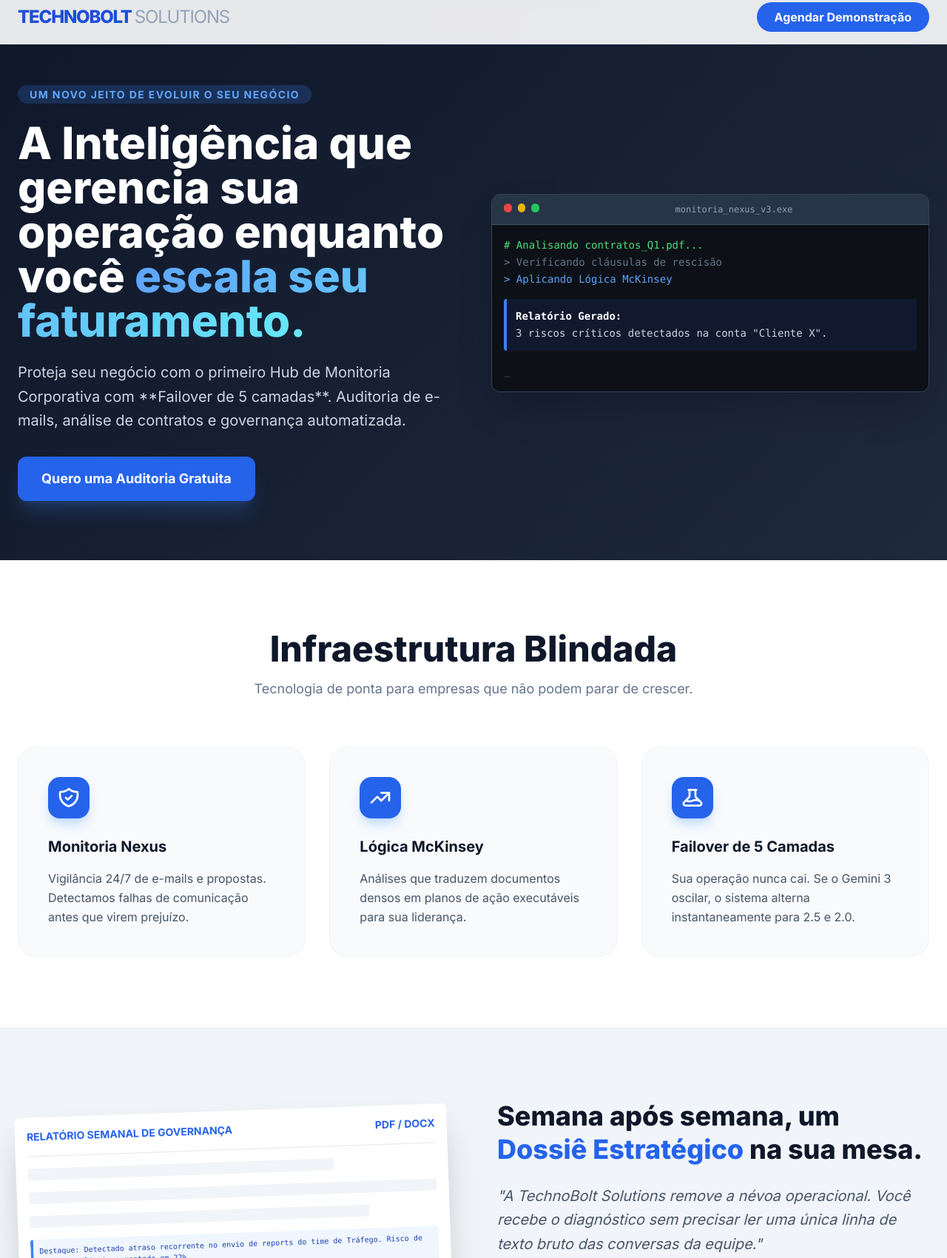
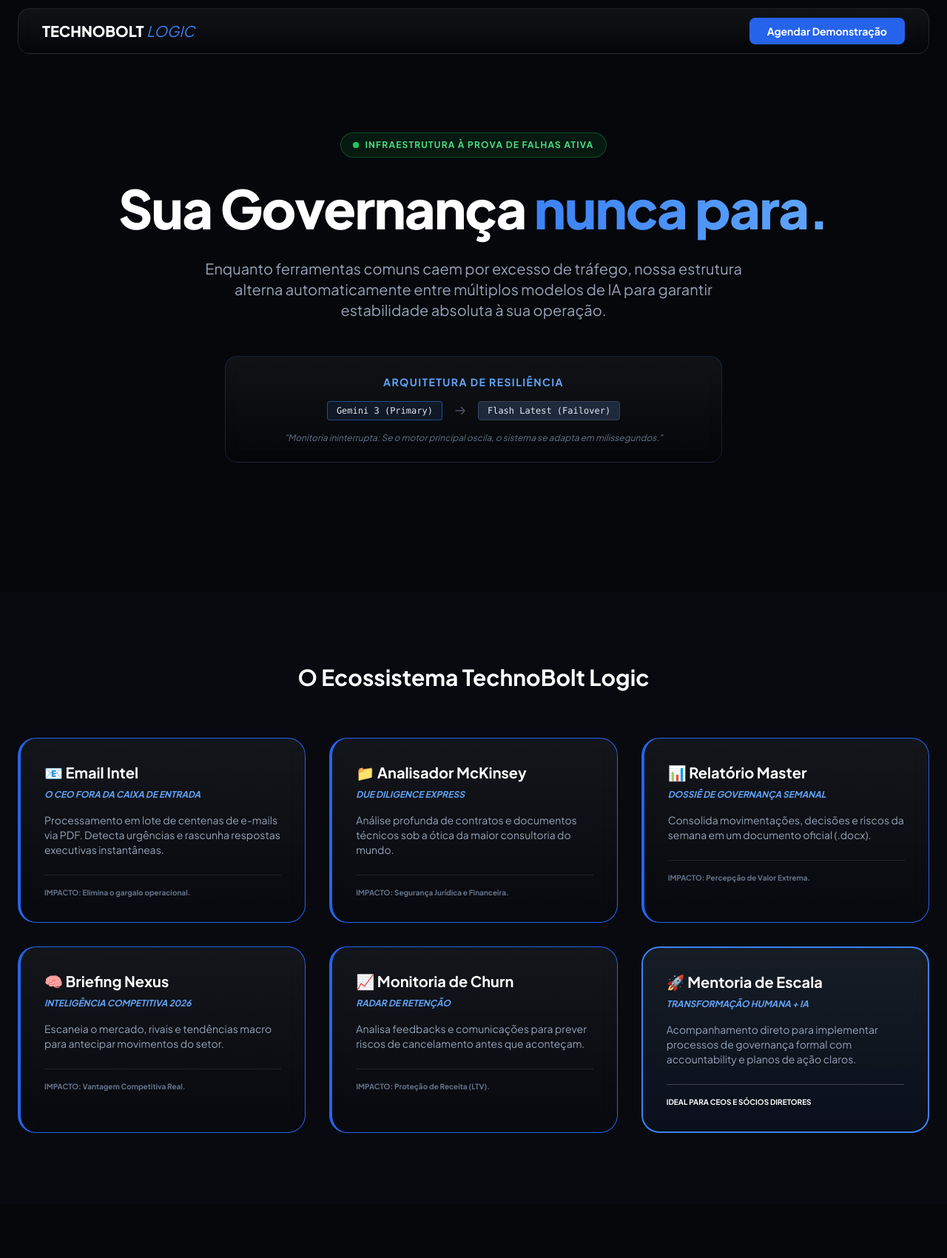
Before and after one commit to italoat/technobolt-lp, a plain HTML site: page index.html in a window 1280 px wide. Shown: the part 13-1713 px from the top of the page at 74% size. Drawn offline with nearby package versions, Linux system fonts and the light colour scheme.

Commit message:
Atualização completa

```diff
--- a/index.html
+++ b/index.html
@@ -3,172 +3,114 @@
 <head>
     <meta charset="UTF-8">
     <meta name="viewport" content="width=device-width, initial-scale=1.0">
-    <title>TechnoBolt Solutions | Governança e Monitoria</title>
+    <title>TechnoBolt Logic | Governança Ininterrupta & Modernização</title>
     <script src="https://cdn.tailwindcss.com"></script>
-    <link href="https://fonts.googleapis.com/css2?family=Inter:wght@400;600;700;800&display=swap" rel="stylesheet">
+    <link href="https://fonts.googleapis.com/css2?family=Plus+Jakarta+Sans:wght@400;600;700;800&display=swap" rel="stylesheet">
     <style>
-        body { font-family: 'Inter', sans-serif; }
-        .gradient-dark { background: linear-gradient(135deg, #0f172a 0%, #1e293b 100%); }
-        .glass { background: rgba(255, 255, 255, 0.03); backdrop-filter: blur(10px); border: 1px solid rgba(255, 255, 255, 0.1); }
-        .card-shadow { box-shadow: 0 20px 50px -12px rgba(0, 0, 0, 0.1); }
+        body { font-family: 'Plus Jakarta Sans', sans-serif; background-color: #05070a; color: #e2e8f0; }
+        .glass-card { background: linear-gradient(180deg, rgba(255, 255, 255, 0.05) 0%, rgba(255, 255, 255, 0) 100%); backdrop-filter: blur(12px); border: 1px solid rgba(255, 255, 255, 0.1); }
+        .failover-badge { background: linear-gradient(90deg, #22c55e, #3b82f6); }
+        .text-gradient { background: linear-gradient(90deg, #3b82f6, #60a5fa); -webkit-background-clip: text; -webkit-text-fill-color: transparent; }
     </style>
 </head>
-<body class="bg-slate-50 text-slate-900">
+<body>
 
-    <header class="fixed w-full bg-white/90 backdrop-blur-md z-50 border-b border-slate-200">
-        <div class="container mx-auto px-6 py-4 flex justify-between items-center">
-            <div class="text-2xl font-extrabold text-blue-700 tracking-tighter">
-                TECHNOBOLT <span class="text-slate-400 font-light">SOLUTIONS</span>
-            </div>
-            <a href="#agendar" class="hidden md:block bg-blue-600 hover:bg-blue-700 text-white px-6 py-2 rounded-full font-bold transition-all transform hover:scale-105">
-                Agendar Demonstração
-            </a>
+    <header class="fixed w-full z-50 p-6">
+        <div class="container mx-auto flex justify-between items-center glass-card rounded-2xl px-8 py-3">
+            <div class="text-xl font-extrabold text-white">TECHNOBOLT <span class="text-blue-500 font-light italic">LOGIC</span></div>
+            <a href="#agendar" class="bg-blue-600 hover:bg-blue-500 text-white px-6 py-2 rounded-lg font-bold text-sm transition-all">Agendar Demonstração</a>
         </div>
     </header>
 
-    <section class="pt-32 pb-20 gradient-dark text-white overflow-hidden">
-        <div class="container mx-auto px-6 flex flex-col lg:flex-row items-center gap-12">
-            <div class="lg:w-1/2 z-10">
-                <span class="bg-blue-500/20 text-blue-400 px-4 py-1 rounded-full text-sm font-bold uppercase tracking-widest">Um novo jeito de evoluir o seu negócio</span>
-                <h1 class="text-4xl lg:text-6xl font-extrabold leading-tight mt-6 mb-6">
-                    A Inteligência que gerencia sua operação enquanto você <span class="text-blue-400 text-transparent bg-clip-text bg-gradient-to-r from-blue-400 to-cyan-300">escala seu faturamento.</span>
-                </h1>
-                <p class="text-xl text-slate-300 mb-8 leading-relaxed">
-                    Proteja seu negócio com o primeiro Hub de Monitoria Corporativa com **Failover de 5 camadas**. Auditoria de e-mails, análise de contratos e governança automatizada.
-                </p>
-                <div class="flex flex-col sm:flex-row gap-4">
-                    <a href="#agendar" class="bg-blue-600 hover:bg-blue-500 text-white px-8 py-4 rounded-xl font-bold text-lg shadow-xl shadow-blue-500/20 text-center transition-all">
-                        Quero uma Auditoria Gratuita
-                    </a>
-                </div>
+    <section class="pt-48 pb-24 px-6 text-center">
+        <div class="container mx-auto max-w-5xl">
+            <div class="inline-flex items-center gap-2 px-4 py-2 rounded-full border border-green-500/30 bg-green-500/10 text-green-400 text-xs font-bold uppercase tracking-widest mb-8">
+                <span class="relative flex h-2 w-2">
+                    <span class="animate-ping absolute inline-flex h-full w-full rounded-full bg-green-400 opacity-75"></span>
+                    <span class="relative inline-flex rounded-full h-2 w-2 bg-green-500"></span>
+                </span>
+                Infraestrutura à prova de falhas ativa
             </div>
 
-            <div class="lg:w-1/2 relative">
-                <div class="relative bg-slate-800 rounded-xl overflow-hidden shadow-2xl border border-slate-700">
-                    <div class="bg-slate-700/50 px-4 py-3 flex gap-2 border-b border-slate-600">
-                        <div class="w-3 h-3 rounded-full bg-red-500"></div>
-                        <div class="w-3 h-3 rounded-full bg-yellow-500"></div>
-                        <div class="w-3 h-3 rounded-full bg-green-500"></div>
-                        <span class="text-xs text-slate-400 ml-2 font-mono text-center w-full">monitoria_nexus_v3.exe</span>
-                    </div>
-                    <div class="p-4 bg-[#0d1117] font-mono text-sm leading-relaxed text-blue-300">
-                        <p class="text-green-400"># Analisando contratos_Q1.pdf...</p>
-                        <p class="text-slate-500">> Verificando cláusulas de rescisão</p>
-                        <p class="text-blue-400">> Aplicando Lógica McKinsey</p>
-                        <div class="my-4 p-3 bg-blue-900/20 border-l-4 border-blue-500 rounded">
-                            <p class="text-white font-bold">Relatório Gerado:</p>
-                            <p class="text-slate-300">3 riscos críticos detectados na conta "Cliente X".</p>
-                        </div>
-                        <p class="animate-pulse">_</p>
-                    </div>
+            <h1 class="text-5xl md:text-7xl font-black text-white mb-8 tracking-tight leading-tight">
+                Sua Governança <span class="text-gradient">nunca para.</span>
+            </h1>
+
+            <p class="text-xl text-slate-400 mb-12 max-w-3xl mx-auto">
+                Enquanto ferramentas comuns caem por excesso de tráfego, nossa estrutura alterna automaticamente entre múltiplos modelos de IA para garantir estabilidade absoluta à sua operação.
+            </p>
+
+            <div class="glass-card p-6 rounded-2xl border-blue-500/20 max-w-2xl mx-auto mb-20">
+                <p class="text-sm font-bold text-blue-400 uppercase tracking-widest mb-4">Arquitetura de Resiliência</p>
+                <div class="flex justify-center items-center gap-4 text-xs font-mono">
+                    <span class="px-3 py-1 rounded border border-blue-500/50 bg-blue-500/10">Gemini 3 (Primary)</span>
+                    <svg class="w-4 h-4 text-slate-600" fill="none" stroke="currentColor" viewBox="0 0 24 24"><path stroke-linecap="round" stroke-linejoin="round" stroke-width="2" d="M14 5l7 7m0 0l-7 7m7-7H3"></path></svg>
+                    <span class="px-3 py-1 rounded border border-slate-700 bg-slate-800">Flash Latest (Failover)</span>
                 </div>
+                <p class="mt-4 text-slate-500 text-xs italic">"Monitoria ininterrupta: Se o motor principal oscila, o sistema se adapta em milissegundos."</p>
             </div>
         </div>
     </section>
 
-    <section class="py-24 bg-white">
-        <div class="container mx-auto px-6">
-            <div class="text-center mb-16">
-                <h2 class="text-3xl lg:text-5xl font-extrabold text-slate-900">Infraestrutura Blindada</h2>
-                <p class="text-slate-500 mt-4 text-lg">Tecnologia de ponta para empresas que não podem parar de crescer.</p>
-            </div>
+    <section id="solucoes" class="py-24 bg-[#080a0f] px-6">
+        <div class="container mx-auto">
+            <h2 class="text-3xl font-bold text-white mb-16 text-center">O Ecossistema TechnoBolt Logic</h2>
 
-            <div class="grid md:grid-cols-3 gap-8">
-                <div class="p-10 border border-slate-100 rounded-3xl bg-slate-50 hover:bg-white hover:shadow-2xl transition-all group">
-                    <div class="w-14 h-14 bg-blue-600 text-white rounded-2xl flex items-center justify-center mb-6 shadow-lg shadow-blue-200 group-hover:rotate-6 transition-transform">
-                        <svg class="w-8 h-8" fill="none" stroke="currentColor" viewBox="0 0 24 24"><path stroke-linecap="round" stroke-linejoin="round" stroke-width="2" d="M9 12l2 2 4-4m5.618-4.016A11.955 11.955 0 0112 2.944a11.955 11.955 0 01-8.618 3.04A12.02 12.02 0 003 9c0 5.591 3.824 10.29 9 11.622 5.176-1.332 9-6.03 9-11.622 0-1.042-.133-2.052-.382-3.016z"></path></svg>
-                    </div>
-                    <h3 class="text-xl font-bold mb-4">Monitoria Nexus</h3>
-                    <p class="text-slate-600 leading-relaxed">Vigilância 24/7 de e-mails e propostas. Detectamos falhas de comunicação antes que virem prejuízo.</p>
+            <div class="grid grid-cols-1 md:grid-cols-2 lg:grid-cols-3 gap-8">
+
+                <div class="glass-card p-8 rounded-3xl border-l-4 border-blue-600">
+                    <h3 class="text-white font-bold text-xl mb-2">📧 Email Intel</h3>
+                    <p class="text-blue-400 text-xs font-bold uppercase mb-4 italic">O CEO fora da caixa de entrada</p>
+                    <p class="text-slate-400 text-sm mb-6">Processamento em lote de centenas de e-mails via PDF. Detecta urgências e rascunha respostas executivas instantâneas. </p>
+                    <div class="text-[10px] text-slate-500 border-t border-white/10 pt-4 font-bold">IMPACTO: Elimina o gargalo operacional. </div>
                 </div>
 
-                <div class="p-10 border border-slate-100 rounded-3xl bg-slate-50 hover:bg-white hover:shadow-2xl transition-all group">
-                    <div class="w-14 h-14 bg-blue-600 text-white rounded-2xl flex items-center justify-center mb-6 shadow-lg shadow-blue-200 group-hover:rotate-6 transition-transform">
-                        <svg class="w-8 h-8" fill="none" stroke="currentColor" viewBox="0 0 24 24"><path stroke-linecap="round" stroke-linejoin="round" stroke-width="2" d="M13 7h8m0 0v8m0-8l-8 8-4-4-6 6"></path></svg>
-                    </div>
-                    <h3 class="text-xl font-bold mb-4">Lógica McKinsey</h3>
-                    <p class="text-slate-600 leading-relaxed">Análises que traduzem documentos densos em planos de ação executáveis para sua liderança.</p>
+                <div class="glass-card p-8 rounded-3xl border-l-4 border-blue-600">
+                    <h3 class="text-white font-bold text-xl mb-2">📁 Analisador McKinsey</h3>
+                    <p class="text-blue-400 text-xs font-bold uppercase mb-4 italic">Due Diligence Express</p>
+                    <p class="text-slate-400 text-sm mb-6">Análise profunda de contratos e documentos técnicos sob a ótica da maior consultoria do mundo. </p>
+                    <div class="text-[10px] text-slate-500 border-t border-white/10 pt-4 font-bold">IMPACTO: Segurança Jurídica e Financeira. </div>
                 </div>
 
-                <div class="p-10 border border-slate-100 rounded-3xl bg-slate-50 hover:bg-white hover:shadow-2xl transition-all group">
-                    <div class="w-14 h-14 bg-blue-600 text-white rounded-2xl flex items-center justify-center mb-6 shadow-lg shadow-blue-200 group-hover:rotate-6 transition-transform">
-                        <svg class="w-8 h-8" fill="none" stroke="currentColor" viewBox="0 0 24 24"><path stroke-linecap="round" stroke-linejoin="round" stroke-width="2" d="M19.428 15.428a2 2 0 00-1.022-.547l-2.387-.477a6 6 0 00-3.86.517l-.318.158a6 6 0 01-3.86.517L6.05 15.21a2 2 0 00-1.806.547M8 4h8l-1 1v5.172a2 2 0 00.586 1.414l5 5c1.26 1.26.367 3.414-1.415 3.414H4.828c-1.782 0-2.674-2.154-1.414-3.414l5-5A2 2 0 009 10.172V5L8 4z"></path></svg>
-                    </div>
-                    <h3 class="text-xl font-bold mb-4">Failover de 5 Camadas</h3>
-                    <p class="text-slate-600 leading-relaxed">Sua operação nunca cai. Se o Gemini 3 oscilar, o sistema alterna instantaneamente para 2.5 e 2.0.</p>
+                <div class="glass-card p-8 rounded-3xl border-l-4 border-blue-600">
+                    <h3 class="text-white font-bold text-xl mb-2">📊 Relatório Master</h3>
+                    <p class="text-blue-400 text-xs font-bold uppercase mb-4 italic">Dossiê de Governança Semanal</p>
+                    <p class="text-slate-400 text-sm mb-6">Consolida movimentações, decisões e riscos da semana em um documento oficial (.docx). </p>
+                    <div class="text-[10px] text-slate-500 border-t border-white/10 pt-4 font-bold">IMPACTO: Percepção de Valor Extrema. </div>
                 </div>
+
+                <div class="glass-card p-8 rounded-3xl border-l-4 border-blue-600">
+                    <h3 class="text-white font-bold text-xl mb-2">🧠 Briefing Nexus</h3>
+                    <p class="text-blue-400 text-xs font-bold uppercase mb-4 italic">Inteligência Competitiva 2026</p>
+                    <p class="text-slate-400 text-sm mb-6">Escaneia o mercado, rivais e tendências macro para antecipar movimentos do setor. </p>
+                    <div class="text-[10px] text-slate-500 border-t border-white/10 pt-4 font-bold">IMPACTO: Vantagem Competitiva Real. </div>
+                </div>
+
+                <div class="glass-card p-8 rounded-3xl border-l-4 border-blue-600">
+                    <h3 class="text-white font-bold text-xl mb-2">📈 Monitoria de Churn</h3>
+                    <p class="text-blue-400 text-xs font-bold uppercase mb-4 italic">Radar de Retenção</p>
+                    <p class="text-slate-400 text-sm mb-6">Analisa feedbacks e comunicações para prever riscos de cancelamento antes que aconteçam. </p>
+                    <div class="text-[10px] text-slate-500 border-t border-white/10 pt-4 font-bold">IMPACTO: Proteção de Receita (LTV). </div>
+                </div>
+
+                <div class="glass-card p-8 rounded-3xl border-2 border-blue-500 bg-blue-500/5">
+                    <h3 class="text-white font-bold text-xl mb-2">🚀 Mentoria de Escala</h3>
+                    <p class="text-blue-400 text-xs font-bold uppercase mb-4 italic">Transformação Humana + IA</p>
+                    <p class="text-slate-400 text-sm mb-6">Acompanhamento direto para implementar processos de governança formal com accountability e planos de ação claros. </p>
+                    <div class="text-[10px] text-white border-t border-white/20 pt-4 font-bold uppercase">Ideal para CEOs e Sócios Diretores</div>
+                </div>
+
             </div>
         </div>
     </section>
 
-    <section class="py-24 bg-slate-100 border-y border-slate-200">
-        <div class="container mx-auto px-6 flex flex-col lg:flex-row items-center gap-16">
-            <div class="lg:w-1/2 order-2 lg:order-1">
-                <div class="bg-white p-4 rounded-lg shadow-2xl transform -rotate-2">
-                    <div class="border-b pb-4 mb-4 flex justify-between items-center text-sm font-bold text-blue-600">
-                        <span>RELATÓRIO SEMANAL DE GOVERNANÇA</span>
-                        <span>PDF / DOCX</span>
-                    </div>
-                    <div class="space-y-4">
-                        <div class="h-4 bg-slate-100 rounded w-3/4"></div>
-                        <div class="h-4 bg-slate-100 rounded w-full"></div>
-                        <div class="h-4 bg-slate-100 rounded w-5/6"></div>
-                        <div class="h-20 bg-blue-50 border-l-4 border-blue-500 rounded p-2 text-[10px] text-blue-800 font-mono">
-                            Destaque: Detectado atraso recorrente no envio de reports do time de Tráfego. Risco de churn do cliente aumentado em 22%.
-                        </div>
-                        <div class="h-4 bg-slate-100 rounded w-full"></div>
-                    </div>
-                </div>
-            </div>
-            <div class="lg:w-1/2 order-1 lg:order-2">
-                <h2 class="text-4xl font-extrabold mb-6 leading-tight text-slate-900">
-                    Semana após semana, um <span class="text-blue-600">Dossiê Estratégico</span> na sua mesa.
-                </h2>
-                <p class="text-xl text-slate-600 mb-8 leading-relaxed italic">
-                    "A TechnoBolt Solutions remove a névoa operacional. Você recebe o diagnóstico sem precisar ler uma única linha de texto bruto das conversas da equipe."
-                </p>
-                <div class="flex items-start gap-4 mb-4">
-                    <div class="text-green-500 font-bold text-xl mt-1">✓</div>
-                    <p class="text-slate-700"><strong>Controle de Custos:</strong> Identificamos gargalos antes que o lucro sangre.</p>
-                </div>
-                <div class="flex items-start gap-4">
-                    <div class="text-green-500 font-bold text-xl mt-1">✓</div>
-                    <p class="text-slate-700"><strong>Segurança Jurídica:</strong> Auditoria automatizada de propostas e contratos.</p>
-                </div>
-            </div>
+    <section id="agendar" class="py-32 text-center px-6">
+        <div class="container mx-auto max-w-4xl glass-card p-16 rounded-[3rem] border-white/10">
+            <h2 class="text-4xl font-black text-white mb-6 italic">Não compre um botão. Agende uma demonstração.</h2>
+            <p class="text-slate-400 text-lg mb-10">Descubra como nossa inteligência à prova de falhas pode blindar sua governança.</p>
+            <a href="https://wa.me/5561983759512?text=Quero%20um%20diagnóstico%20da%20minha%20governança." class="inline-block bg-white text-black px-12 py-6 rounded-2xl font-black text-2xl hover:bg-blue-500 hover:text-white transition-all transform hover:scale-105 shadow-2xl">SOLICITAR AUDITORIA GRATUITA</a>
         </div>
     </section>
 
-    <section id="agendar" class="py-24 gradient-dark text-white relative">
-        <div class="container mx-auto px-6 text-center max-w-3xl">
-            <h2 class="text-4xl font-extrabold mb-6">Assuma o controle da sua empresa hoje.</h2>
-            <p class="text-xl text-slate-300 mb-12 leading-relaxed">
-                Clique no botão abaixo para falar com um consultor e agendar sua **Auditoria Operacional Gratuita**.
-            </p>
-
-            <div class="bg-white p-10 rounded-3xl shadow-3xl text-slate-900">
-                <h3 class="text-2xl font-bold mb-4">Solicitar Demonstração</h3>
-                <p class="text-slate-500 mb-8">Esta reunião tem duração de 15 minutos e focará no seu processo de governança atual.</p>
-
-                <a href="https://wa.me/5561983759512?text=Olá!%20Vi%20a%20página%20da%20TechnoBolt%20Solutions%20e%20quero%20agendar%20minha%20auditoria%20gratuita."
-                   target="_blank"
-                   class="inline-flex items-center justify-center gap-3 w-full bg-[#25D366] text-white py-5 rounded-2xl font-black text-2xl hover:bg-[#1fb355] transition-all transform hover:scale-[1.02] shadow-xl shadow-green-500/20">
-                    AGENDAR PELO WHATSAPP
-                </a>
-
-                <p class="text-[10px] text-slate-400 mt-6 uppercase tracking-widest font-bold">
-                    Disponibilidade limitada para o Sprint de [Mês Atual]
-                </p>
-            </div>
-        </div>
-    </section>
-
-    <footer class="py-12 bg-slate-950 text-slate-500 text-center border-t border-slate-800">
-        <div class="container mx-auto px-6">
-            <p class="mb-2">© 2026 TechnoBolt Solutions. Todos os direitos reservados.</p>
-            <p class="text-xs">Foco em empresas que faturam de R$ 50k a R$ 500k/mês.</p>
-        </div>
-    </footer>
-
 </body>
 </html>
```
